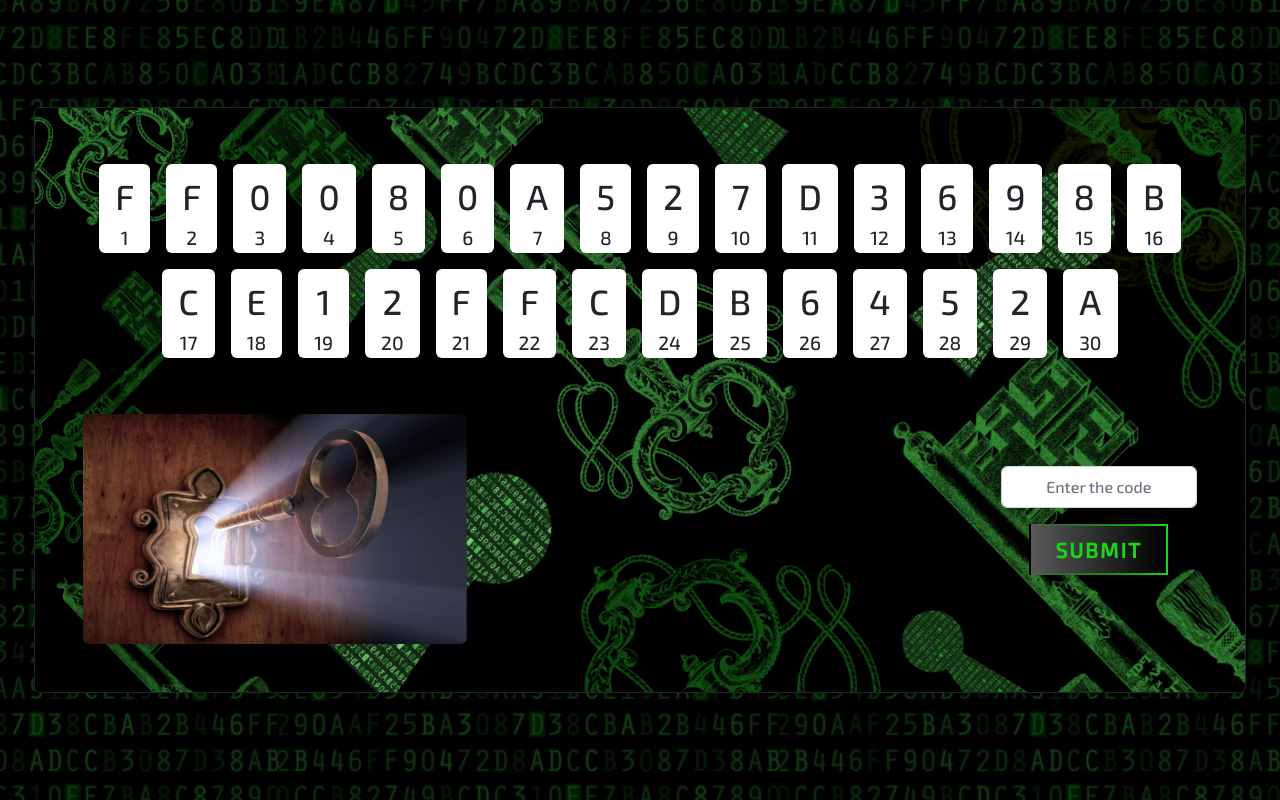
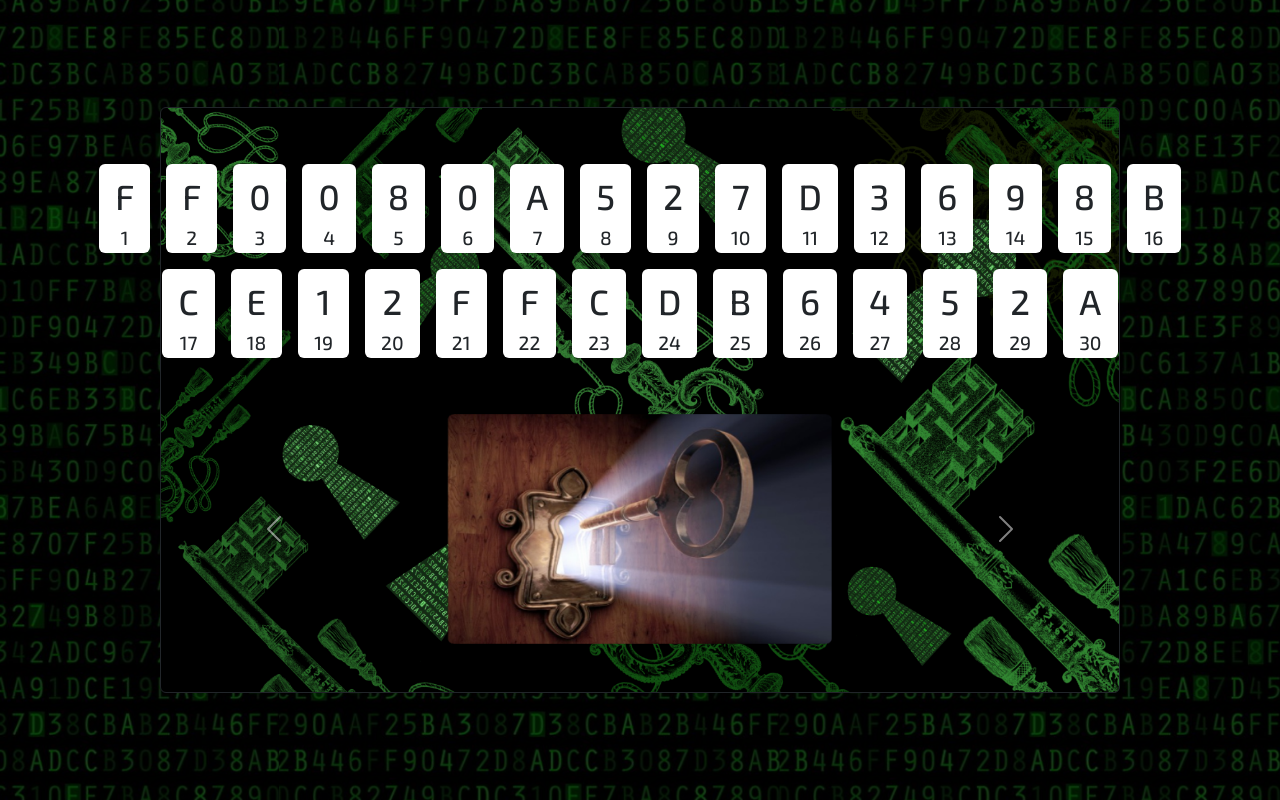
Before and after one commit to yashnerkar/locknkey-1, a React (Create React App) app in the folder client/: page /game in a window 1280 px wide. Built offline with nearby package versions, Linux system fonts and the light colour scheme.

Commit message:
Update the Final and Game

```diff
--- a/client/package.json
+++ b/client/package.json
@@ -2,11 +2,12 @@
   "name": "client",
   "version": "0.1.0",
   "private": true,
-  "proxy":"http://localhost:7000/",
+  "proxy": "http://localhost:7000/",
   "dependencies": {
     "@testing-library/jest-dom": "^5.16.5",
     "@testing-library/react": "^13.4.0",
     "@testing-library/user-event": "^13.5.0",
+    "js-cookie": "^3.0.1",
     "react": "^18.2.0",
     "react-dom": "^18.2.0",
     "react-router-dom": "^6.3.0",
--- a/client/src/components/Final.jsx
+++ b/client/src/components/Final.jsx
@@ -32,21 +32,19 @@ const Final = () => {
   ];
 
   const navigate = useNavigate();
+
   const [colorCode, setColorcode] = useState("");
+
   const final = async (e) => {
     e.preventDefault();
-    const response = await fetch("user/check", {
+    await fetch("user/check", {
       method: "POST",
       headers: {
         "Content-Type": "application/json",
       },
-      body: JSON.stringify({teamSolution:colorCode}),
+      body: JSON.stringify({ teamSolution: colorCode }),
     });
-    const data = await response.json();
-    if (response.status === 200) {
-      navigate("/login");
-    }
-    console.log(data);
+    navigate("/");
   };
   const onChange = (e) => {
     const { value } = e.target;
@@ -97,8 +95,11 @@ const Final = () => {
               name="colorCode"
               onChange={onChange}
               value={colorCode}
+              required
             />
-            <button className="startBtn px-4 py-1 my-3">SUBMIT</button>
+            <button className="startBtn px-4 py-1 my-3" type="submit">
+              SUBMIT
+            </button>
           </form>
         </div>
       </div>
--- a/client/src/components/Game.jsx
+++ b/client/src/components/Game.jsx
@@ -1,149 +1,177 @@
-import React from 'react'
+import React from "react";
 import "./game.css";
 
 const Game = () => {
   return (
-        <div className='bg_img'>
-            <div className="d-flex justify-content-center align-items-center" style={{ minHeight: "100vh" }}>
-                <div className="border border-dark w-60 p-5 game_bg rounded">
-                    <div className='d-flex justify-content-center fs-1 p-2'>
+    <div className="bg_img">
+      <div
+        className="d-flex justify-content-center align-items-center"
+        style={{ minHeight: "100vh" }}
+      >
+        <div className="border border-dark w-75 p-5 game_bg rounded">
+          <div className="d-flex justify-content-center fs-1 p-2">
             <div className="square square-md bg-white rounded mx-2 px-3">
               <small>F</small>
-                            <p className='m-0 p-0 index'>1</p>
+              <p className="m-0 p-0 index">1</p>
             </div>
             <div className="square square-md bg-white rounded mx-2 px-3">
               <small>F</small>
-                            <p className='m-0 p-0 index'>2</p>
+              <p className="m-0 p-0 index">2</p>
             </div>
             <div className="square square-md bg-white rounded mx-2 px-3">
               <small>0</small>
-                            <p className='m-0 p-0 index'>3</p>
+              <p className="m-0 p-0 index">3</p>
             </div>
             <div className="square square-md bg-white rounded mx-2 px-3">
               <small>0</small>
-                            <p className='m-0 p-0 index'>4</p>
+              <p className="m-0 p-0 index">4</p>
             </div>
             <div className="square square-md bg-white rounded mx-2 px-3">
               <small>8</small>
-                            <p className='m-0 p-0 index'>5</p>
+              <p className="m-0 p-0 index">5</p>
             </div>
             <div className="square square-md bg-white rounded mx-2 px-3">
               <small>0</small>
-                            <p className='m-0 p-0 index'>6</p>
+              <p className="m-0 p-0 index">6</p>
             </div>
             <div className="square square-md bg-white rounded mx-2 px-3">
               <small>A</small>
-                            <p className='m-0 p-0 index'>7</p>
+              <p className="m-0 p-0 index">7</p>
             </div>
             <div className="square square-md bg-white rounded mx-2 px-3">
               <small>5</small>
-                            <p className='m-0 p-0 index'>8</p>
+              <p className="m-0 p-0 index">8</p>
             </div>
             <div className="square square-md bg-white rounded mx-2 px-3">
               <small>2</small>
-                            <p className='m-0 p-0 index'>9</p>
+              <p className="m-0 p-0 index">9</p>
             </div>
             <div className="square square-md bg-white rounded mx-2 px-3">
               <small>7</small>
-                            <p className='m-0 p-0 index'>10</p>
+              <p className="m-0 p-0 index">10</p>
             </div>
             <div className="square square-md bg-white rounded mx-2 px-3">
               <small>D</small>
-                            <p className='m-0 p-0 index'>11</p>
+              <p className="m-0 p-0 index">11</p>
             </div>
             <div className="square square-md bg-white rounded mx-2 px-3">
               <small>3</small>
-                            <p className='m-0 p-0 index'>12</p>
+              <p className="m-0 p-0 index">12</p>
             </div>
             <div className="square square-md bg-white rounded mx-2 px-3">
               <small>6</small>
-                            <p className='m-0 p-0 index'>13</p>
+              <p className="m-0 p-0 index">13</p>
             </div>
             <div className="square square-md bg-white rounded mx-2 px-3">
               <small>9</small>
-                            <p className='m-0 p-0 index'>14</p>
+              <p className="m-0 p-0 index">14</p>
             </div>
             <div className="square square-md bg-white rounded mx-2 px-3">
               <small>8</small>
-                            <p className='m-0 p-0 index'>15</p>
+              <p className="m-0 p-0 index">15</p>
             </div>
             <div className="square square-md bg-white rounded mx-2 px-3">
               <small>B</small>
-                            <p className='m-0 p-0 index'>16</p>
+              <p className="m-0 p-0 index">16</p>
             </div>
           </div>
           {/* one row */}
-                    <div className='d-flex justify-content-center fs-1 p-2'>
+          <div className="d-flex justify-content-center fs-1 p-2">
             <div className="square square-md bg-white rounded mx-2 px-3">
               <small>C</small>
-                            <p className='m-0 p-0 index'>17</p>
+              <p className="m-0 p-0 index">17</p>
             </div>
             <div className="square square-md bg-white rounded mx-2 px-3">
               <small>E</small>
-                            <p className='m-0 p-0 index'>18</p>
+              <p className="m-0 p-0 index">18</p>
             </div>
             <div className="square square-md bg-white rounded mx-2 px-3">
               <small>1</small>
-                            <p className='m-0 p-0 index'>19</p>
+              <p className="m-0 p-0 index">19</p>
             </div>
             <div className="square square-md bg-white rounded mx-2 px-3">
               <small>2</small>
-                            <p className='m-0 p-0 index'>20</p>
+              <p className="m-0 p-0 index">20</p>
             </div>
             <div className="square square-md bg-white rounded mx-2 px-3">
               <small>F</small>
-                            <p className='m-0 p-0 index'>21</p>
+              <p className="m-0 p-0 index">21</p>
             </div>
             <div className="square square-md bg-white rounded mx-2 px-3">
               <small>F</small>
-                            <p className='m-0 p-0 index'>22</p>
+              <p className="m-0 p-0 index">22</p>
             </div>
             <div className="square square-md bg-white rounded mx-2 px-3">
               <small>C</small>
-                            <p className='m-0 p-0 index'>23</p>
+              <p className="m-0 p-0 index">23</p>
             </div>
             <div className="square square-md bg-white rounded mx-2 px-3">
               <small>D</small>
-                            <p className='m-0 p-0 index'>24</p>
+              <p className="m-0 p-0 index">24</p>
             </div>
             <div className="square square-md bg-white rounded mx-2 px-3">
               <small>B</small>
-                            <p className='m-0 p-0 index'>25</p>
+              <p className="m-0 p-0 index">25</p>
             </div>
             <div className="square square-md bg-white rounded mx-2 px-3">
               <small>6</small>
-                            <p className='m-0 p-0 index'>26</p>
+              <p className="m-0 p-0 index">26</p>
             </div>
             <div className="square square-md bg-white rounded mx-2 px-3">
               <small>4</small>
-                            <p className='m-0 p-0 index'>27</p>
+              <p className="m-0 p-0 index">27</p>
             </div>
             <div className="square square-md bg-white rounded mx-2 px-3">
               <small>5</small>
-                            <p className='m-0 p-0 index'>28</p>
+              <p className="m-0 p-0 index">28</p>
             </div>
             <div className="square square-md bg-white rounded mx-2 px-3">
               <small>2</small>
-                            <p className='m-0 p-0 index'>29</p>
+              <p className="m-0 p-0 index">29</p>
             </div>
             <div className="square square-md bg-white rounded mx-2 px-3">
               <small>A</small>
-                            <p className='m-0 p-0 index'>30</p>
+              <p className="m-0 p-0 index">30</p>
             </div>
           </div>
           {/* second row  */}
-                    <div className='d-flex justify-content-between align-items-center mt-5'>
-                        <img className="key" src="images/pseudo_img.png" alt="" />
-                        <div>
-                            <input type="text" className="form-control p-2 text-center" placeholder="Enter the code" />
-                            <button className="startBtn px-4 py-2 my-3">SUBMIT</button>
+          <div
+            id="carouselExampleControls"
+            className="carousel slide mt-5 "
+            data-bs-ride="carousel"
+          >
+            <div className="carousel-inner">
+              <div className="carousel-item active">
+                <img className="key" src="images/pseudo_img.png" alt />
+              </div>
+              <div className="carousel-item">
+                <img className="key" src="images/pseudo_img.png" alt />
+              </div>
+              <div className="carousel-item">
+                <img className="key" src="images/pseudo_img.png" alt />
+              </div>
+            </div>
+            <button
+              className="carousel-control-prev"
+              type="button"
+              data-bs-target="#carouselExampleControls"
+              data-bs-slide="prev"
+            >
+              <span className="carousel-control-prev-icon" aria-hidden="true" />
+            </button>
+            <button
+              className="carousel-control-next"
+              type="button"
+              data-bs-target="#carouselExampleControls"
+              data-bs-slide="next"
+            >
+              <span className="carousel-control-next-icon" aria-hidden="true" />
+            </button>
           </div>
         </div>
       </div>
     </div>
+  );
+};
 
-        </div>
-    )
-}
-
-export default Game
+export default Game;
--- a/client/src/components/Login.jsx
+++ b/client/src/components/Login.jsx
@@ -1,6 +1,6 @@
 import React, { useState } from "react";
 import "./home.css";
-import { useNavigate } from "react-router-dom";
+import { useNavigate, Link } from "react-router-dom";
 const Login = () => {
   const navigate = useNavigate();
   const [team, setTeam] = useState({
@@ -16,11 +16,9 @@ const Login = () => {
       },
       body: JSON.stringify(team),
     });
-    const data = await response.json();
     if (response.status === 200) {
       navigate("/game");
     }
-    console.log(data);
   };
   const onChange = (e) => {
     const { name, value } = e.target;
@@ -62,8 +60,12 @@ const Login = () => {
           <button className="startBtn px-4 py-2" type="submit">
             LOGIN
           </button>
-          <p className="text-light mt-3">If you are new here,&nbsp;<a className="text-light" href="/register">Register Here!</a></p>
-
+          <p className="text-light mt-3">
+            If you are new here,&nbsp;
+            <Link to="/register" className="text-light">
+              Register Here!
+            </Link>
+          </p>
         </form>
       </div>
     </div>
```
Also changed, not shown: client/src/components/Register.jsx (+8 -5 lines). Lines whose indentation alone changed are shown as unchanged.
